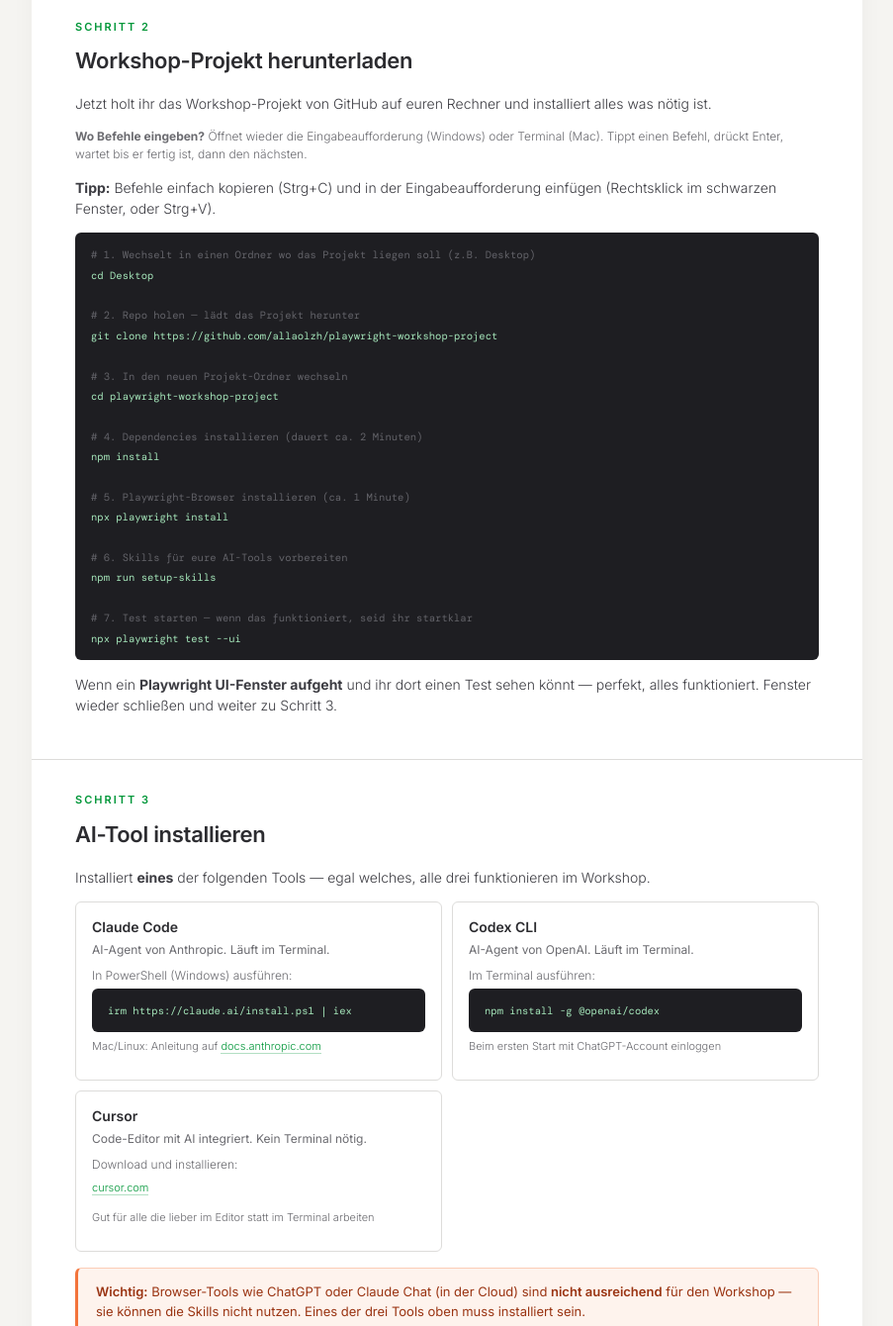
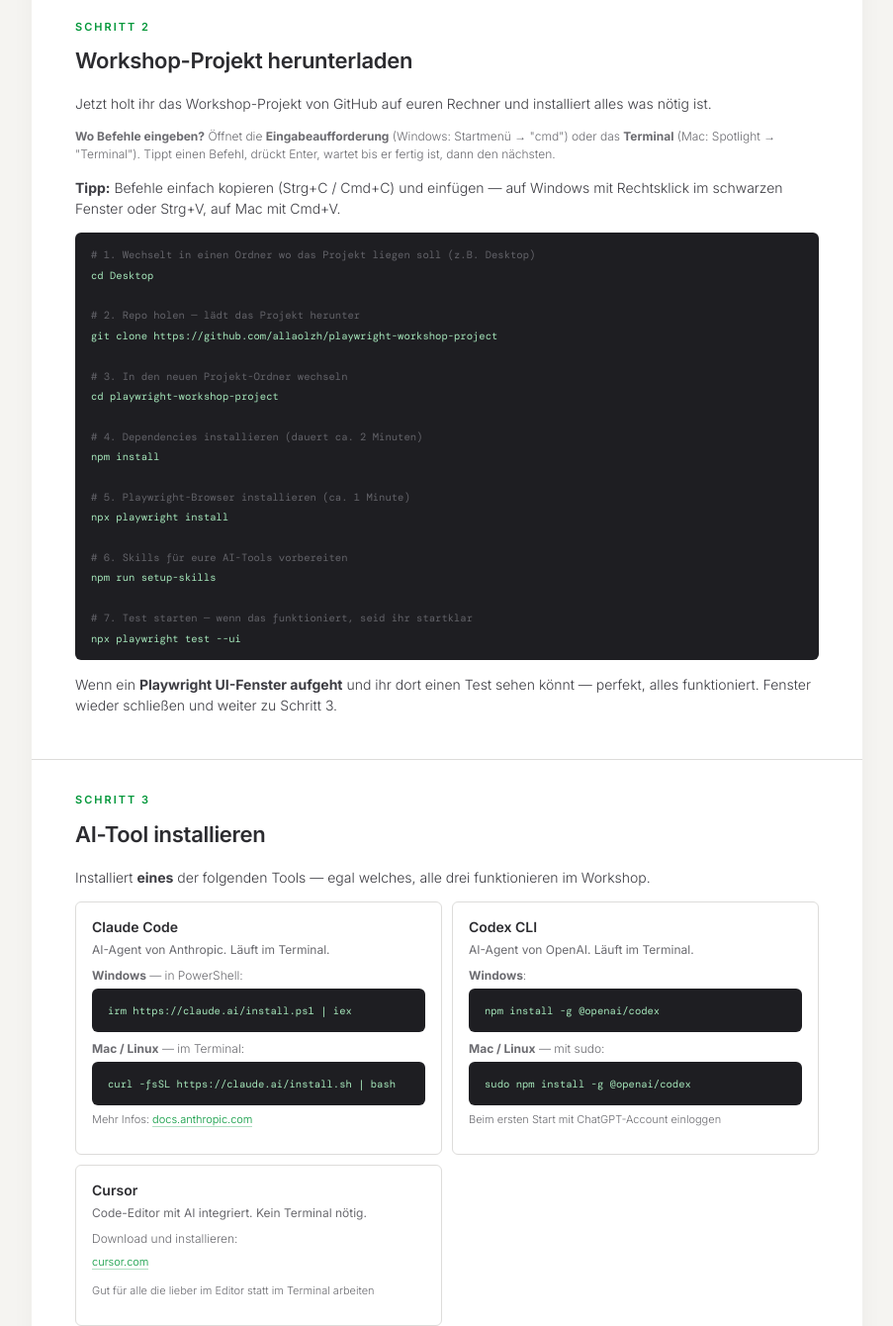
Before and after one commit to allaolzh/playwright-workshop, a plain HTML site: page setup-guide.html in a window 1280 px wide. Shown: the part 1840-3180 px from the top of the page at 99% size, without its empty margins (188-1091 px from the left). Drawn offline with nearby package versions, Linux system fonts and the light colour scheme.

Commit message:
Update setup-guide.html

```diff
--- a/setup-guide.html
+++ b/setup-guide.html
@@ -150,7 +150,7 @@
         <p style="margin-top:14px;"><strong>Option B — Per Installer (wenn Option A nicht klappt)</strong></p>
         <p>Download von <a href="https://nodejs.org/" target="_blank">nodejs.org</a> — nehmt die <strong>LTS-Version</strong>. Installer ausführen, alles auf "Weiter" klicken.</p>
 
-        <p style="margin-top:14px;font-size:12px;color:var(--muted);"><strong>Nach der Installation:</strong> Eingabeaufforderung schließen und neu öffnen, dann <code>node --version</code> erneut prüfen.</p>
+        <p style="margin-top:14px;font-size:12px;color:var(--muted);"><strong>Nach der Installation:</strong> Terminal komplett schließen und neu öffnen, dann <code>node --version</code> erneut prüfen.</p>
       </div>
     </div>
 
@@ -190,9 +190,9 @@
     <h3>Workshop-Projekt herunterladen</h3>
     <p>Jetzt holt ihr das Workshop-Projekt von GitHub auf euren Rechner und installiert alles was nötig ist.</p>
 
-    <p style="font-size:12px;color:var(--muted);margin-top:14px;"><strong>Wo Befehle eingeben?</strong> Öffnet wieder die Eingabeaufforderung (Windows) oder Terminal (Mac). Tippt einen Befehl, drückt Enter, wartet bis er fertig ist, dann den nächsten.</p>
+    <p style="font-size:12px;color:var(--muted);margin-top:14px;"><strong>Wo Befehle eingeben?</strong> Öffnet die <strong>Eingabeaufforderung</strong> (Windows: Startmenü → "cmd") oder das <strong>Terminal</strong> (Mac: Spotlight → "Terminal"). Tippt einen Befehl, drückt Enter, wartet bis er fertig ist, dann den nächsten.</p>
 
-    <p style="margin-top:14px;"><strong>Tipp:</strong> Befehle einfach kopieren (Strg+C) und in der Eingabeaufforderung einfügen (Rechtsklick im schwarzen Fenster, oder Strg+V).</p>
+    <p style="margin-top:14px;"><strong>Tipp:</strong> Befehle einfach kopieren (Strg+C / Cmd+C) und einfügen — auf Windows mit Rechtsklick im schwarzen Fenster oder Strg+V, auf Mac mit Cmd+V.</p>
 
     <pre style="margin-top:14px;"><code><span class="cmt"># 1. Wechselt in einen Ordner wo das Projekt liegen soll (z.B. Desktop)</span>
 <span class="ok">cd Desktop</span>
@@ -227,16 +227,20 @@
       <div class="tool-card">
         <div class="tool-name">Claude Code</div>
         <div class="tool-desc">AI-Agent von Anthropic. Läuft im Terminal.</div>
-        <p style="font-size:12px;color:var(--muted);margin:8px 0 4px;">In PowerShell (Windows) ausführen:</p>
-        <pre style="margin:0;"><code class="ok">irm https://claude.ai/install.ps1 | iex</code></pre>
-        <p style="font-size:11px;color:var(--muted);margin-top:6px;">Mac/Linux: Anleitung auf <a href="https://docs.anthropic.com/en/docs/claude-code" target="_blank" class="tool-link">docs.anthropic.com</a></p>
+        <p style="font-size:12px;color:var(--muted);margin:8px 0 4px;"><strong>Windows</strong> — in PowerShell:</p>
+        <pre style="margin:0 0 8px;"><code class="ok">irm https://claude.ai/install.ps1 | iex</code></pre>
+        <p style="font-size:12px;color:var(--muted);margin:0 0 4px;"><strong>Mac / Linux</strong> — im Terminal:</p>
+        <pre style="margin:0;"><code class="ok">curl -fsSL https://claude.ai/install.sh | bash</code></pre>
+        <p style="font-size:11px;color:var(--muted);margin-top:6px;">Mehr Infos: <a href="https://docs.anthropic.com/en/docs/claude-code" target="_blank" class="tool-link">docs.anthropic.com</a></p>
       </div>
 
       <div class="tool-card">
         <div class="tool-name">Codex CLI</div>
         <div class="tool-desc">AI-Agent von OpenAI. Läuft im Terminal.</div>
-        <p style="font-size:12px;color:var(--muted);margin:8px 0 4px;">Im Terminal ausführen:</p>
-        <pre style="margin:0;"><code class="ok">npm install -g @openai/codex</code></pre>
+        <p style="font-size:12px;color:var(--muted);margin:8px 0 4px;"><strong>Windows</strong>:</p>
+        <pre style="margin:0 0 8px;"><code class="ok">npm install -g @openai/codex</code></pre>
+        <p style="font-size:12px;color:var(--muted);margin:0 0 4px;"><strong>Mac / Linux</strong> — mit sudo:</p>
+        <pre style="margin:0;"><code class="ok">sudo npm install -g @openai/codex</code></pre>
         <p style="font-size:11px;color:var(--muted);margin-top:6px;">Beim ersten Start mit ChatGPT-Account einloggen</p>
       </div>
 
```
